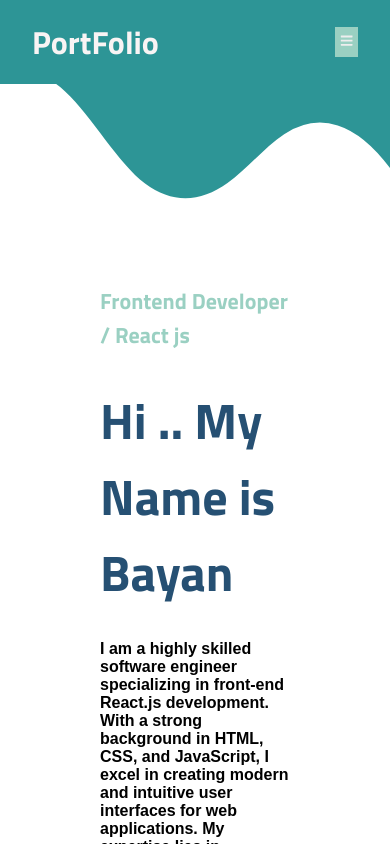
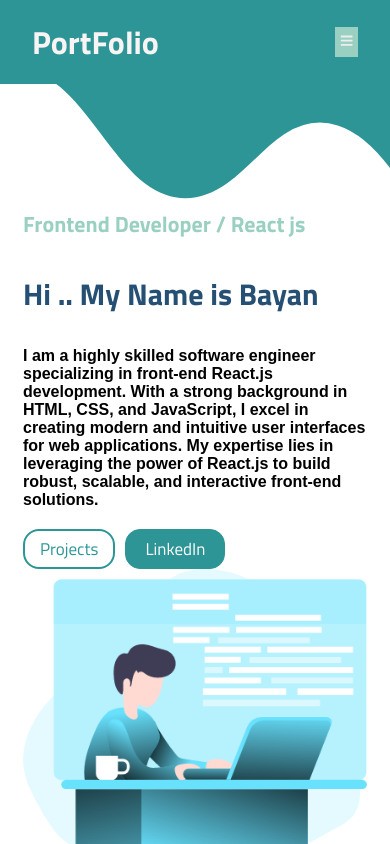
Before and after one commit to bayan-sh/PortFolio, a React (Create React App) app: page / in a window 390 px wide. Shown: the top 844 px of the page. Built offline with nearby package versions, Linux system fonts and the light colour scheme; a web font is replaced by a local one.

Commit message:
responsive fix

```diff
--- a/src/Pages/Home/Home.css
+++ b/src/Pages/Home/Home.css
@@ -116,6 +116,18 @@
     height: 140px;
   }
 }
+@media (min-width: 310px) and (max-width: 459px) {
+  .home .home-content {
+    padding: 23px;
+  }
+  .home .home-content .home-text .Me {
+    font-size: 30px;
+  }
+  .custom-shape-divider-top-1709626034 svg {
+    width: calc(200% + 2.2px);
+    height: 140px;
+  }
+}
 /** For tablet devices **/
 @media (max-width: 960px) {
   .home .home-content {
--- a/src/Pages/Home/Home.scss
+++ b/src/Pages/Home/Home.scss
@@ -110,15 +110,6 @@
 
 }
 
-
-
-
-
-
-
-
-
-
 .custom-shape-divider-top-1709626034 svg {
     position: relative;
     display: block;
@@ -157,6 +148,25 @@
     }
 }
 
+@media (min-width: 310px) and (max-width: 459px)  {
+    .home{
+    .home-content {
+     padding: 23px;
+      .home-text{
+        .Me{
+            font-size: 30px;
+        }
+      }
+
+    }
+}
+
+    .custom-shape-divider-top-1709626034 svg {
+        width: calc(200% + 2.2px);
+        height: 140px;
+    }
+}
+
 /** For tablet devices **/
 @media (max-width: $laptop-bp) {
     .home {
```
Also changed, not shown: 1 other file (tests, documents, lock files or other folders).
